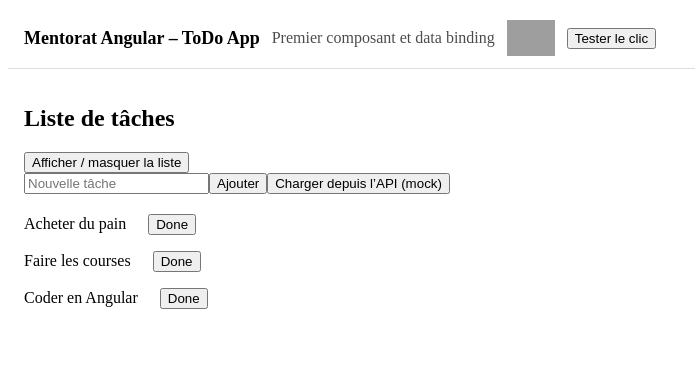
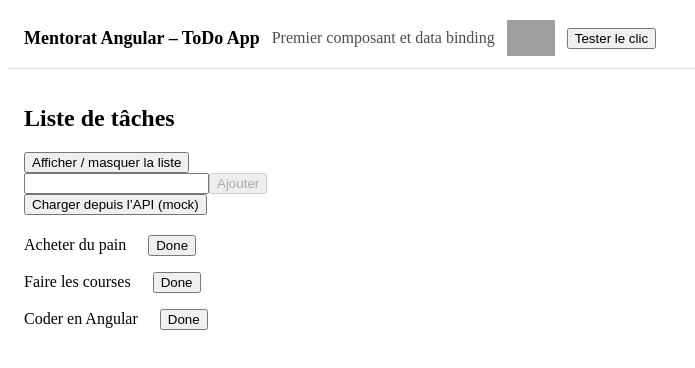
Before and after one commit to valentingalloyer/angular-mentorat-niveau-1, an Angular app: page / in a window 1280 px wide. Shown: the top 368 px of the page, without its empty margins (0-695 px from the left). Built offline with nearby package versions, Linux system fonts and the light colour scheme; grey boxes are pictures that could not be loaded.

Commit message:
Template driven forms

```diff
--- a/src/app/app-module.ts
+++ b/src/app/app-module.ts
@@ -7,6 +7,7 @@ import { Header } from './components/header/header';
 import { Ex1 } from './components/ex1/ex1';
 import {TaskItem} from './components/task-item/task-item';
 import {HttpClientModule} from '@angular/common/http';
+import {FormsModule} from '@angular/forms';
 
 @NgModule({
   declarations: [
@@ -18,7 +19,8 @@ import {HttpClientModule} from '@angular/common/http';
   imports: [
     BrowserModule,
     AppRoutingModule,
-    HttpClientModule
+    HttpClientModule,
+    FormsModule,
   ],
   providers: [
     provideBrowserGlobalErrorListeners()
--- a/src/app/app.html
+++ b/src/app/app.html
@@ -8,11 +8,25 @@
   </button>
 
   <div *ngIf="showList">
-    <!-- Ajout tâche -->
-    <input type="text" placeholder="Nouvelle tâche" #taskInput />
-    <button (click)="addTask(taskInput.value); taskInput.value = ''">
-      Ajouter
-    </button>
+
+    <form #taskForm="ngForm" (ngSubmit)="addTask()">
+
+      <input [(ngModel)]="newTask" type="text" name="task" required minlength="3"/>
+
+      <div *ngIf="taskForm.submitted && taskForm.controls['task']?.invalid">
+        <small *ngIf="taskForm.controls['task']?.errors?.['required']">
+          Le champ est obligatoire.
+        </small>
+        <small *ngIf="taskForm.controls['task']?.errors?.['minlength']">
+          Minimum 3 caractères.
+        </small>
+      </div>
+
+      <button type="submit" [disabled]="taskForm.invalid">
+        Ajouter
+      </button>
+
+    </form>
 
     <!-- Chargement API -->
     <button (click)="loadFromApi()">
--- a/src/app/app.ts
+++ b/src/app/app.ts
@@ -13,6 +13,8 @@ export class App implements OnInit {
   tasks: string[] = [];
   showList = true;
 
+  newTask = '';
+
   // Injection de dépendance : Angular fournit TaskService automatiquement
   constructor(private taskService: TaskService) {}
 
@@ -20,9 +22,12 @@ export class App implements OnInit {
     this.tasks = this.taskService.getTasks();
   }
 
-  addTask(task: string): void {
-    this.taskService.addTask(task);
+  addTask(): void {
+    if (this.newTask.trim() === '') return;
+
+    this.taskService.addTask(this.newTask);
     this.tasks = this.taskService.getTasks();
+    this.newTask = '';
   }
 
   removeTask(index: number): void {
```
